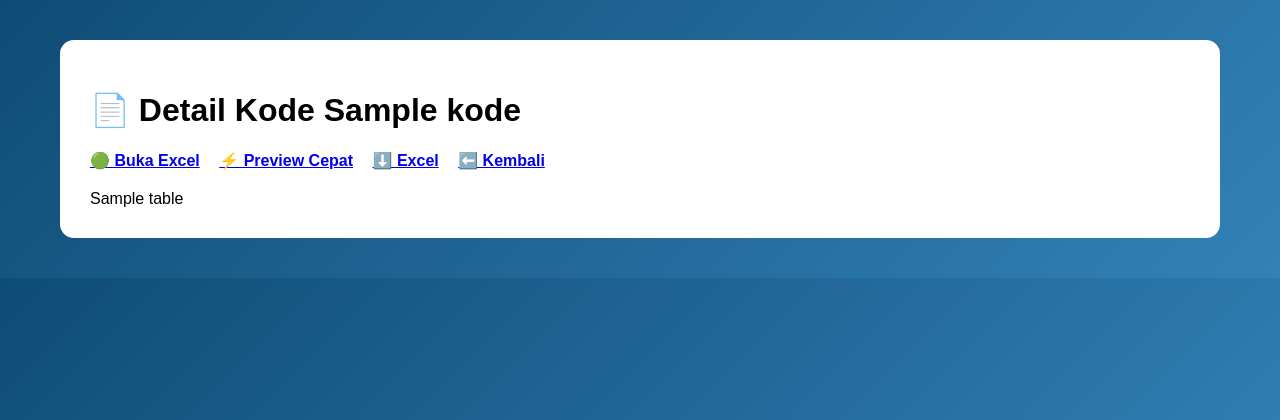
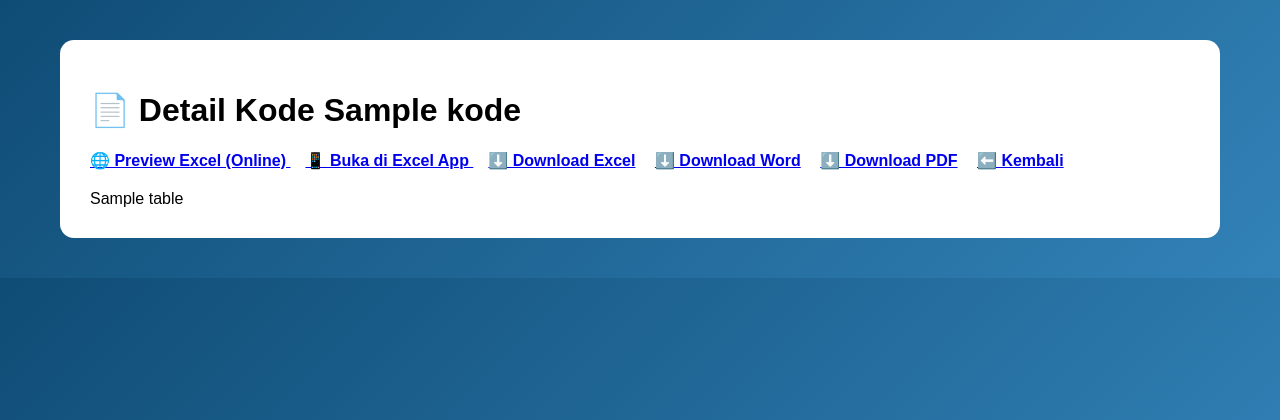
Before and after one commit to zashliza-droid/hahahi, a Flask app: template templates/detail.html in a window 1280 px wide. Shown: the top 420 px of the page. Run offline with Flask 3, Linux system fonts and the light colour scheme; the template is opened without the code that fills it: most values are stand-ins (such as "Sample title", 1, 10 or a date in 2020).

Commit message:
Update detail.html

```diff
--- a/templates/detail.html
+++ b/templates/detail.html
@@ -1,9 +1,9 @@
 <!DOCTYPE html>
 <html lang="id">
 <head>
-<meta charset="UTF-8">
-<title>Detail {{ kode }}</title>
-<link rel="stylesheet" href="{{ url_for('static', filename='style.css') }}">
+    <meta charset="UTF-8">
+    <title>Detail {{ kode }}</title>
+    <link rel="stylesheet" href="{{ url_for('static', filename='style.css') }}">
 </head>
 <body>
 
@@ -11,12 +11,37 @@
     <h1>📄 Detail Kode {{ kode }}</h1>
 
     <div class="actions">
-        <a href="/open-excel/{{ kode }}" target="_blank">🟢 Buka Excel</a>
-        <a href="/preview-html/{{ kode }}" target="_blank">⚡ Preview Cepat</a>
-        <a href="/download/{{ excel }}">⬇️ Excel</a>
+
+        <!-- ========================= -->
+        <!-- PREVIEW EXCEL (WEB ONLINE) -->
+        <!-- ========================= -->
+        <a href="/preview-excel/{{ kode }}" target="_blank">
+            🌐 Preview Excel (Online)
+        </a>
+
+        <!-- ========================= -->
+        <!-- BUKA DI EXCEL / SHEETS APK -->
+        <!-- ========================= -->
+        <a href="intent://{{ request.host }}/files/{{ excel }}#Intent;
+            scheme=https;
+            package=com.microsoft.office.excel;
+            end;">
+            📱 Buka di Excel App
+        </a>
+
+        <!-- ========================= -->
+        <!-- DOWNLOAD FILE -->
+        <!-- ========================= -->
+        <a href="/download/{{ excel }}">⬇️ Download Excel</a>
+        <a href="/download/{{ word }}">⬇️ Download Word</a>
+        <a href="/download/{{ pdf }}">⬇️ Download PDF</a>
+
         <a href="/">⬅️ Kembali</a>
     </div>
 
+    <!-- ========================= -->
+    <!-- TABEL DATA -->
+    <!-- ========================= -->
     <div class="table-container">
         {{ table | safe }}
     </div>
```
